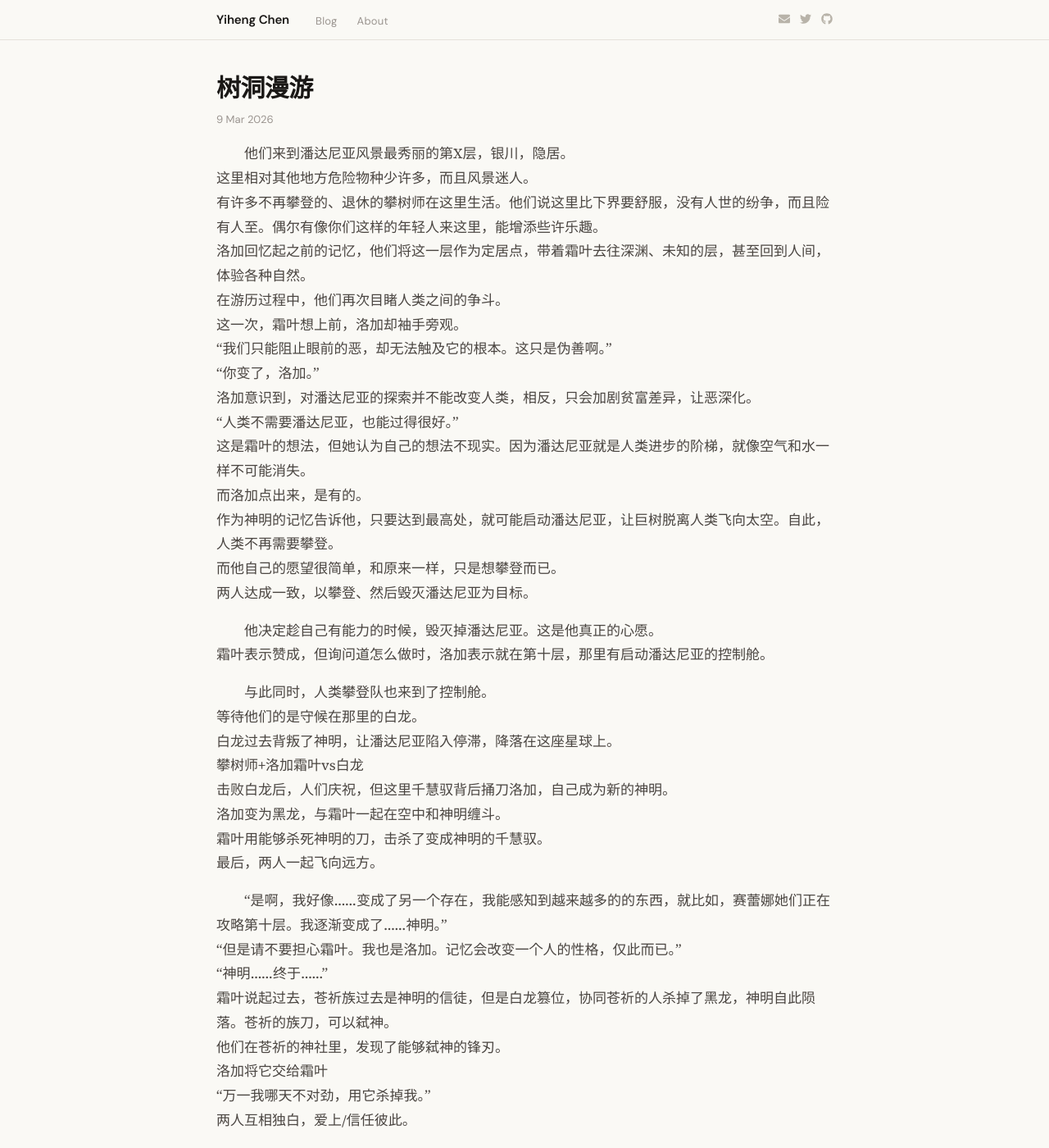
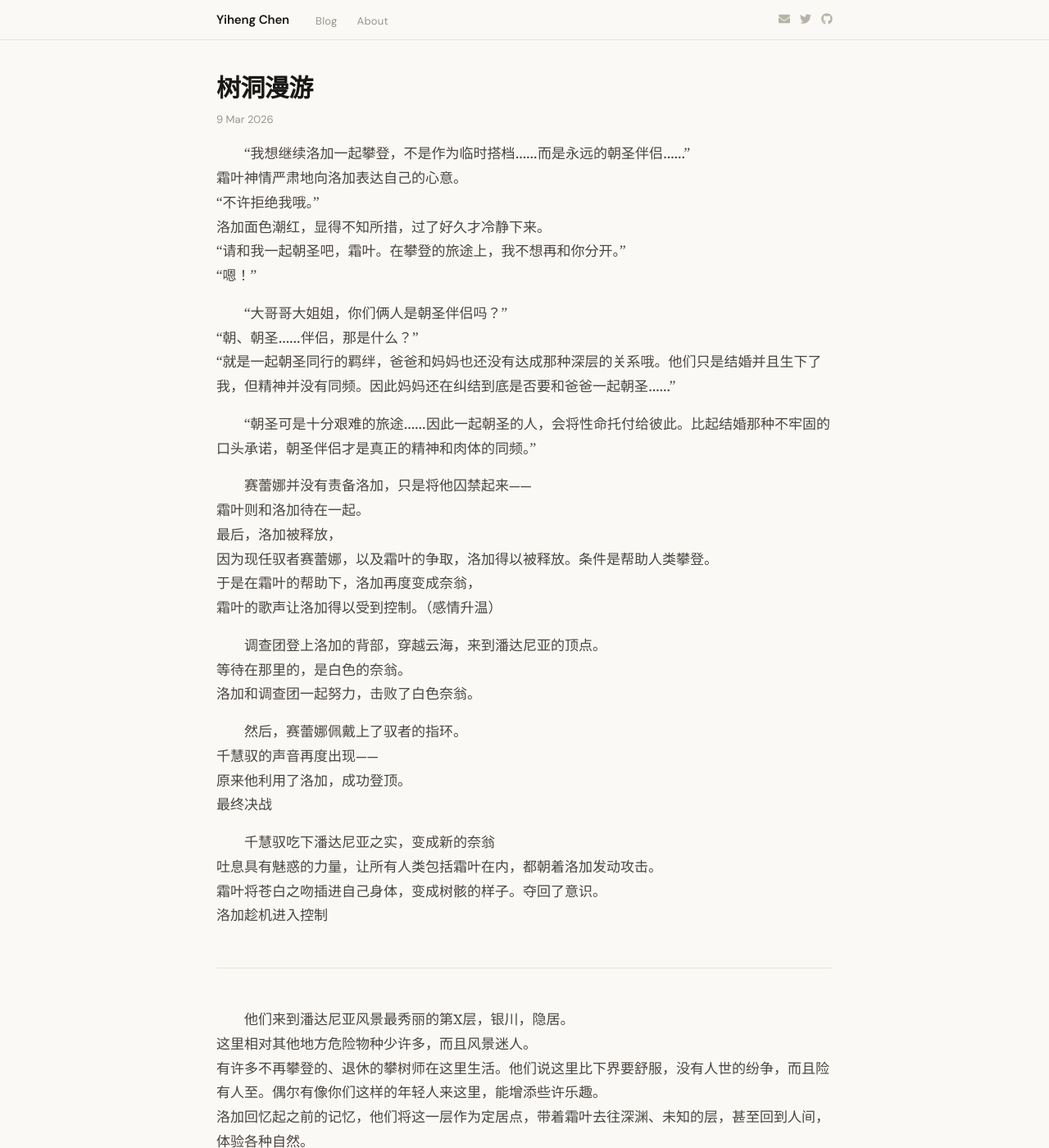
Before and after one commit to yihenc/yihenc.github.io, a Jekyll site: the page built from _posts/2026-03-09-树洞漫游.md, in a window 1280 px wide and 1400 px high. Shown: the whole window at 82% size. Built offline with Jekyll 4.4.1, drawn with Linux system fonts in a browser that asks for light colours; nearby versions of some CDN libraries.

Commit message:
Update: 树洞漫游

```diff
--- a/_posts/2026-03-09-树洞漫游.md
+++ b/_posts/2026-03-09-树洞漫游.md
@@ -3,6 +3,49 @@ layout: post
 title: "树洞漫游"
 date: 2026-03-09 00:00 +0000
 ---
+“我想继续洛加一起攀登，不是作为临时搭档……而是永远的朝圣伴侣……”
+霜叶神情严肃地向洛加表达自己的心意。
+“不许拒绝我哦。”
+洛加面色潮红，显得不知所措，过了好久才冷静下来。
+“请和我一起朝圣吧，霜叶。在攀登的旅途上，我不想再和你分开。”
+“嗯！”
+
+“大哥哥大姐姐，你们俩人是朝圣伴侣吗？”
+“朝、朝圣……伴侣，那是什么？”
+“就是一起朝圣同行的羁绊，爸爸和妈妈也还没有达成那种深层的关系哦。他们只是结婚并且生下了我，但精神并没有同频。因此妈妈还在纠结到底是否要和爸爸一起朝圣……”
+
+“朝圣可是十分艰难的旅途……因此一起朝圣的人，会将性命托付给彼此。比起结婚那种不牢固的口头承诺，朝圣伴侣才是真正的精神和肉体的同频。”
+
+
+赛蕾娜并没有责备洛加，只是将他囚禁起来——
+霜叶则和洛加待在一起。
+最后，洛加被释放，
+因为现任驭者赛蕾娜，以及霜叶的争取，洛加得以被释放。条件是帮助人类攀登。
+于是在霜叶的帮助下，洛加再度变成奈翁，
+霜叶的歌声让洛加得以受到控制。（感情升温）
+
+调查团登上洛加的背部，穿越云海，来到潘达尼亚的顶点。
+等待在那里的，是白色的奈翁。
+洛加和调查团一起努力，击败了白色奈翁。
+
+然后，赛蕾娜佩戴上了驭者的指环。
+千慧驭的声音再度出现——
+原来他利用了洛加，成功登顶。
+最终决战
+
+千慧驭吃下潘达尼亚之实，变成新的奈翁
+吐息具有魅惑的力量，让所有人类包括霜叶在内，都朝着洛加发动攻击。
+霜叶将苍白之吻插进自己身体，变成树骸的样子。夺回了意识。
+洛加趁机进入控制
+
+
+
+
+
+
+-----
+
+
 他们来到潘达尼亚风景最秀丽的第X层，银川，隐居。
 这里相对其他地方危险物种少许多，而且风景迷人。
 有许多不再攀登的、退休的攀树师在这里生活。他们说这里比下界要舒服，没有人世的纷争，而且险有人至。偶尔有像你们这样的年轻人来这里，能增添些许乐趣。
```
